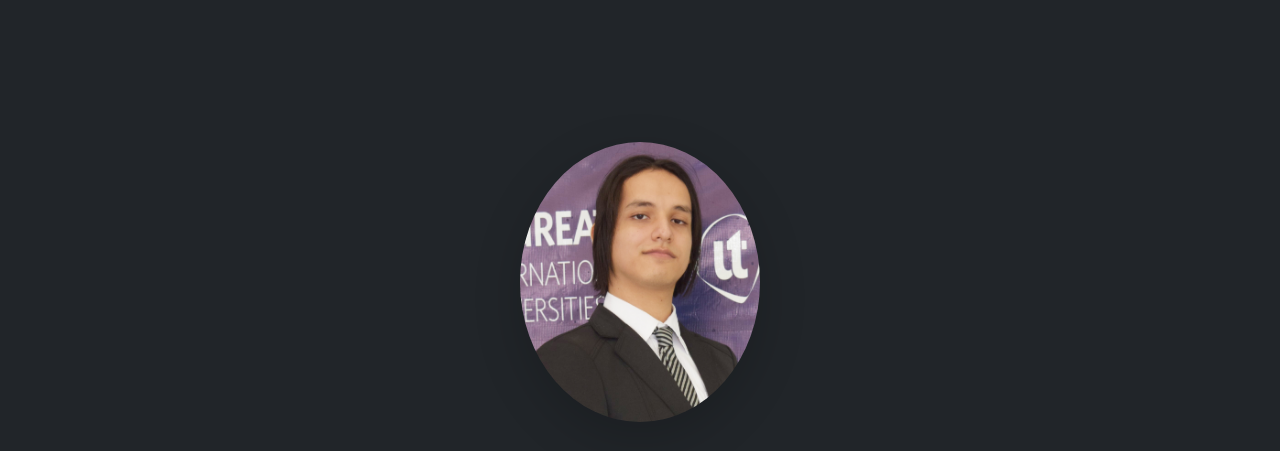
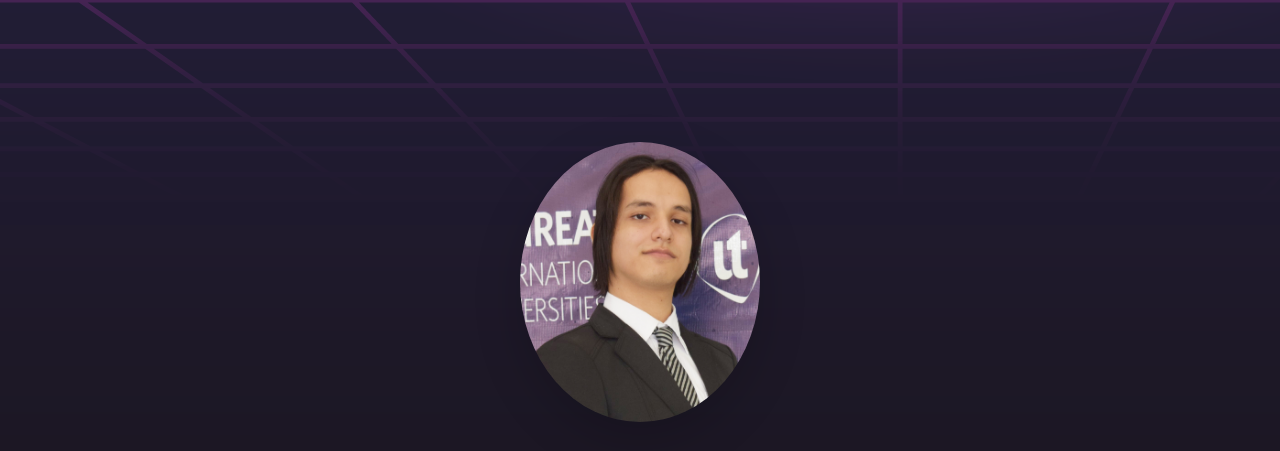
Before and after one commit to SilverX48/PortfolioGithub, a plain HTML site: page index.html in a window 1280 px wide. Shown: the part 92-543 px from the top of the page. Drawn offline with nearby package versions, Linux system fonts and the light colour scheme; the site is published under a folder, as on GitHub Pages, so addresses that start at the root find nothing.

Commit message:
otros cambios

```diff
--- a/CSS/style.css
+++ b/CSS/style.css
@@ -1,5 +1,5 @@
 body{
-    background-image: url('/img/background_image.png');
+    background-image: url("../img/background_image.png");
     object-fit: contain;
     background-repeat: no-repeat;
     height: 100vh;
```
